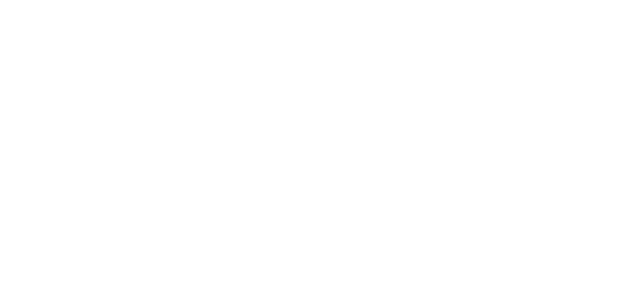
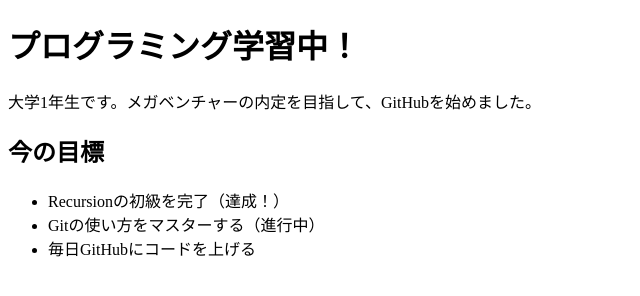
Before and after one commit to fm2f8x6m9j-ctrl/practice, a plain HTML site: page index.html in a window 1280 px wide. Shown: the whole page, without its empty margins (0-640 px from the left). Drawn offline with Linux system fonts and the light colour scheme.

Commit message:
Update index.html

```diff
--- a/index.html
+++ b/index.html
@@ -1,11 +1,17 @@
 <!DOCTYPE html>
-<html lang="en">
+<html lang="ja">
 <head>
     <meta charset="UTF-8">
-    <meta name="viewport" content="width=device-width, initial-scale=1.0">
-    <title>Document</title>
+    <title>私の学習記録</title>
 </head>
 <body>
-
+    <h1>プログラミング学習中！</h1>
+    <p>大学1年生です。メガベンチャーの内定を目指して、GitHubを始めました。</p>
+    <h2>今の目標</h2>
+    <ul>
+        <li>Recursionの初級を完了（達成！）</li>
+        <li>Gitの使い方をマスターする（進行中）</li>
+        <li>毎日GitHubにコードを上げる</li>
+    </ul>
 </body>
 </html>
```
